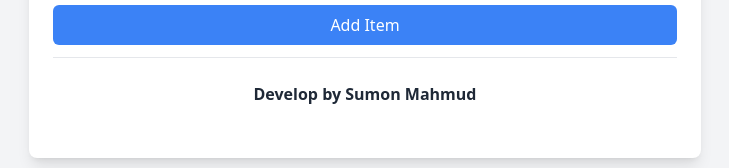
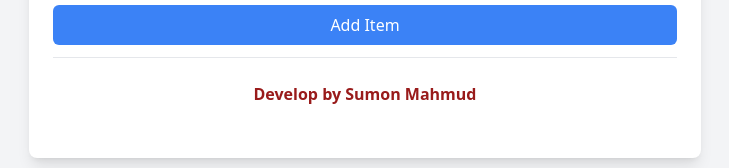
Before and after one commit to sumon-mahmud19/realtime-crud-app, a website: page public/index.html in a window 1280 px wide. Shown: the part 436-604 px from the top of the page, without its empty margins (275-1004 px from the left). Drawn offline with nearby package versions, Linux system fonts and the light colour scheme; no server answers.

Commit message:
add develop by name color

```diff
--- a/public/index.html
+++ b/public/index.html
@@ -40,7 +40,7 @@
           Add Item
         </button>
         <hr />
-        <h4 class="font-bold text-center text-gray-800 p-3">
+        <h4 class="font-bold text-red-800 text-center text-gray-800 p-3">
           Develop by Sumon Mahmud
         </h4>
       </div>
```
